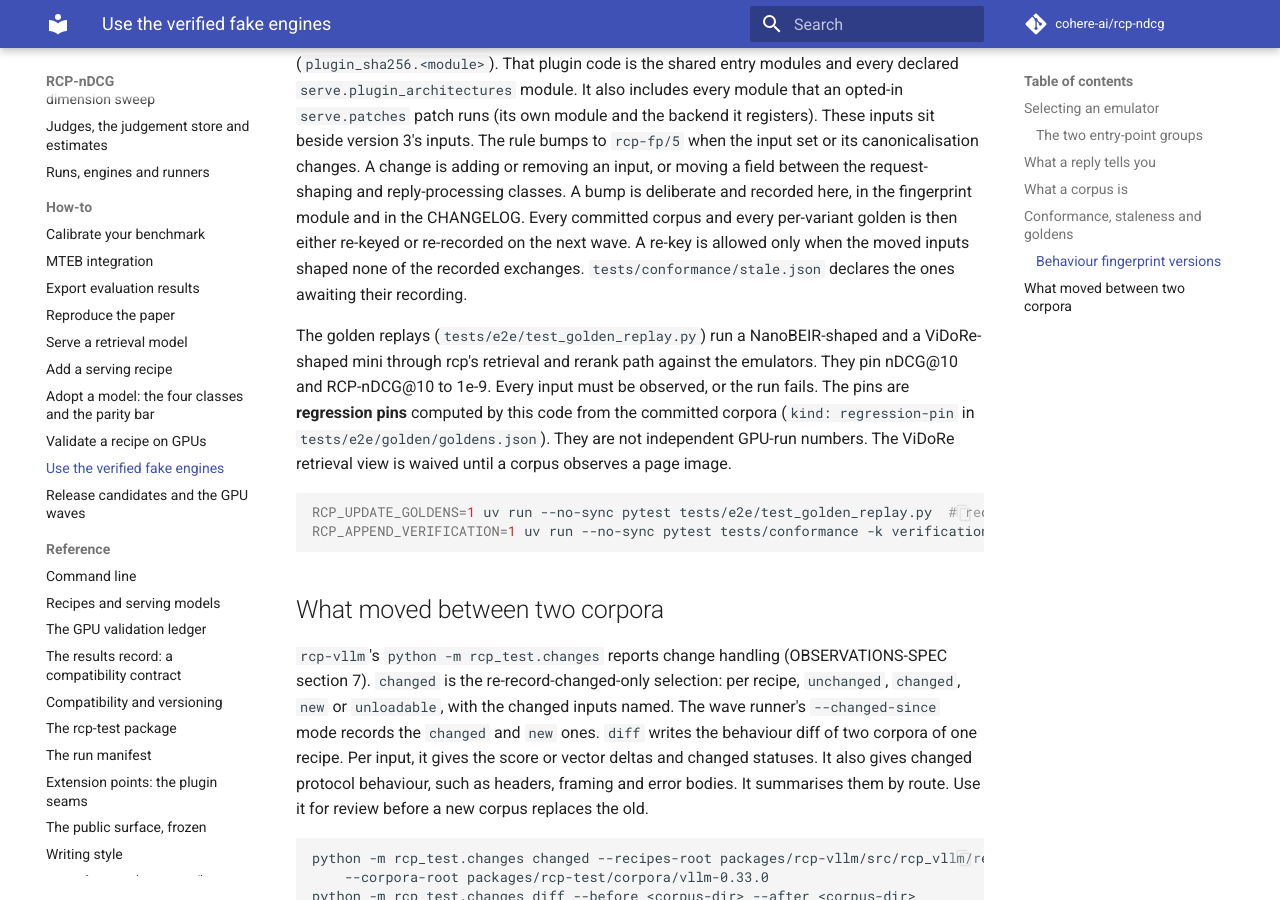
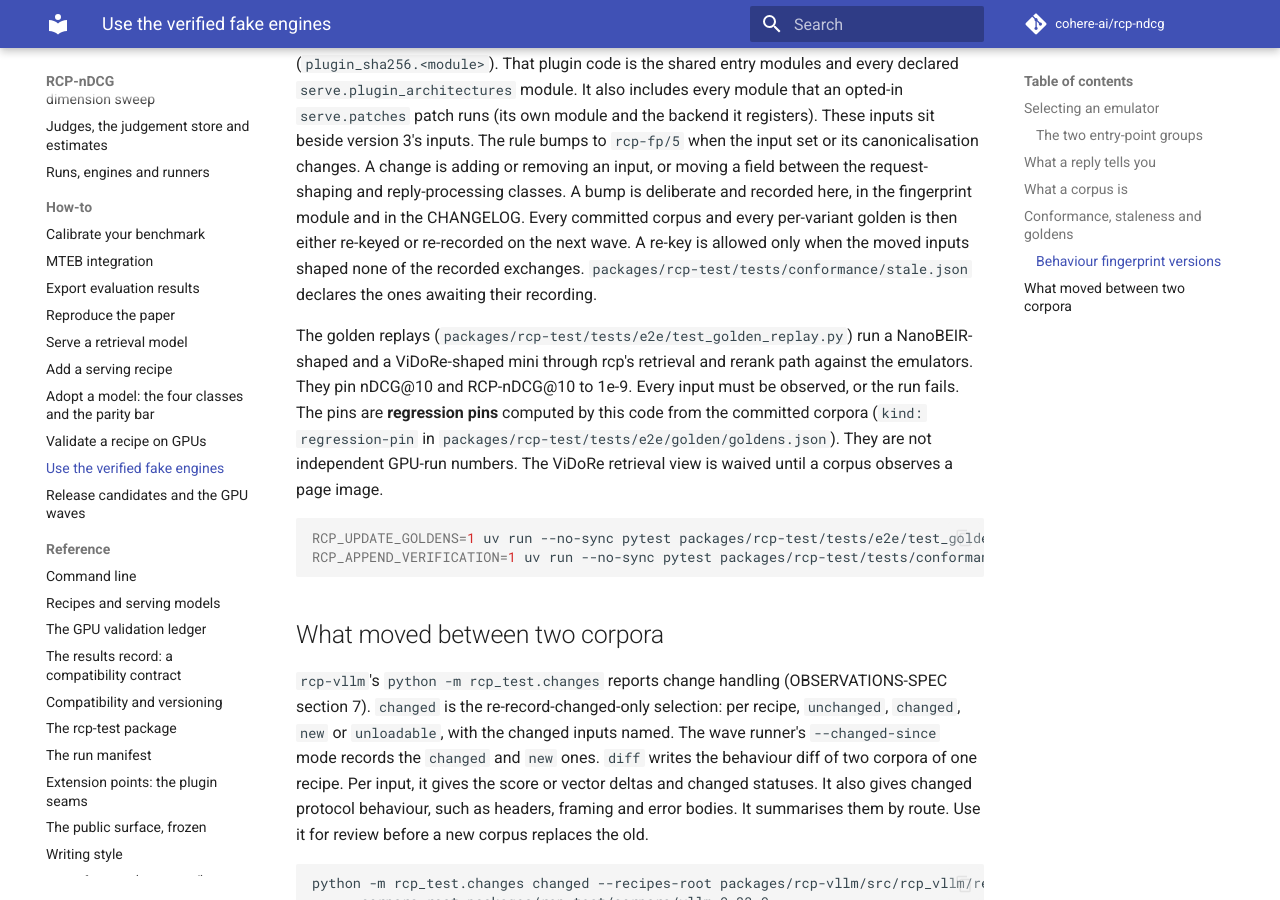
Before and after one commit to cohere-ai/rcp-ndcg, an MkDocs documentation site: the page built from docs/how-to/use-verified-fake-engines.md, in a window 1280 px wide and 900 px high, scrolled down 4859 px. Built offline with MkDocs 1.6.1 and Material for MkDocs 9.7.7, drawn with Linux system fonts in a browser that asks for light colours; comment, search, counter and statistics services are not loaded; some of the changed text lies outside the part shown.

Commit message:
docs: the harness's test-tree paths carry the packages/rcp-test prefix
Nine references still spelled the rcp-test package's own subtrees as root `tests/...`: the
conformance and golden-replay paths, the waivers/stale files, the family goldens' directory and the
recipes README's fixtures. Two of them were runnable commands that fail from the checkout root
(`pytest tests/e2e/test_golden_replay.py` and `pytest tests/conformance -k verification_record`);
both now run as written. The neighbouring corpus spellings already used the full path.

````diff
--- a/docs/how-to/use-verified-fake-engines.md
+++ b/docs/how-to/use-verified-fake-engines.md
@@ -95,13 +95,13 @@ alone.
 
 ## Conformance, staleness and goldens
 
-The conformance suite (`tests/conformance/`) replays every recorded exchange through the emulator's HTTP
+The conformance suite (`packages/rcp-test/tests/conformance/`) replays every recorded exchange through the emulator's HTTP
 surface. It compares the status, the recorded headers, the body and, where recorded, the raw bytes. The
 staleness check recomputes each recipe's **behaviour fingerprint**
 (`rcp_test.fingerprint.behaviour_fingerprint`, rule `rcp-fp/4`). The fingerprint has these inputs: the checkpoint id and revision. It also has the engine image, its version floor and the serve block. It also has the source hash of every plugin module that the recipe's engine runs. That includes its declared architectures' modules and its opted-in patches'. The template file's bytes, the tokenizer's SHA-256 and the client fields that change the request bytes are inputs too. The
 check fails and **names the changed inputs** when no committed corpus carries the fingerprint. The only way
-past is a dated, reasoned, unexpired entry in `tests/conformance/waivers.json`. The release checklist requires
-that file to be empty. A corpus left stale by a recipe change and awaiting its re-recording is declared in `tests/conformance/stale.json`. The entry gives the recipe, the recorded fingerprint, the inputs that moved, why and when. The
+past is a dated, reasoned, unexpired entry in `packages/rcp-test/tests/conformance/waivers.json`. The release checklist requires
+that file to be empty. A corpus left stale by a recipe change and awaiting its re-recording is declared in `packages/rcp-test/tests/conformance/stale.json`. The entry gives the recipe, the recorded fingerprint, the inputs that moved, why and when. The
 replays skip it. The suite checks that it fails the staleness gate naming exactly those inputs. The release
 checklist requires that list empty too, and `RCP_NDCG_RELEASE=1` makes the suite enforce it. The way to empty
 it is a new recording (the wave runner's `--changed-since`), never an edit. A corpus whose moved inputs shape none of its recorded exchanges is re-keyed instead. Such inputs are metadata only, such as a pooler setting that restates the engine's default. Its manifest carries the current fingerprint and a `rekeyed` entry that names what moved and
@@ -143,18 +143,18 @@ different rules never collide. `rcp-fp/4` is current. It keys the engine image a
 (`engine.image`, `engine.min_version`) and the plugin code that the recipe's engine runs
 (`plugin_sha256.<module>`). That plugin code is the shared entry modules and every declared `serve.plugin_architectures` module. It also includes every module that an opted-in `serve.patches` patch runs (its own module and the backend it registers). These inputs sit beside version 3's inputs. The rule bumps to `rcp-fp/5` when the input set or its canonicalisation changes. A change is adding or removing an input, or moving a field between the request-shaping and reply-processing classes. A bump is deliberate and recorded here, in the fingerprint
 module and in the CHANGELOG. Every committed corpus and every per-variant golden is then either re-keyed or re-recorded on the next wave. A re-key is allowed only when the moved inputs shaped none of the recorded exchanges.
-`tests/conformance/stale.json` declares the ones awaiting their recording.
+`packages/rcp-test/tests/conformance/stale.json` declares the ones awaiting their recording.
 
-The golden replays (`tests/e2e/test_golden_replay.py`) run a NanoBEIR-shaped and a ViDoRe-shaped mini through
+The golden replays (`packages/rcp-test/tests/e2e/test_golden_replay.py`) run a NanoBEIR-shaped and a ViDoRe-shaped mini through
 rcp's retrieval and rerank path against the emulators. They pin nDCG@10 and RCP-nDCG@10 to 1e-9. Every
 input must be observed, or the run fails. The pins are **regression pins** computed by this code from the
-committed corpora (`kind: regression-pin` in `tests/e2e/golden/goldens.json`). They are not independent GPU-run
+committed corpora (`kind: regression-pin` in `packages/rcp-test/tests/e2e/golden/goldens.json`). They are not independent GPU-run
 numbers. The ViDoRe retrieval view is waived until a corpus observes a page image.
 
 <!-- snippet: skip (a repository checkout with the corpora) -->
 ```bash
-RCP_UPDATE_GOLDENS=1 uv run --no-sync pytest tests/e2e/test_golden_replay.py  # recompute the pins
-RCP_APPEND_VERIFICATION=1 uv run --no-sync pytest tests/conformance -k verification_record
+RCP_UPDATE_GOLDENS=1 uv run --no-sync pytest packages/rcp-test/tests/e2e/test_golden_replay.py  # recompute the pins
+RCP_APPEND_VERIFICATION=1 uv run --no-sync pytest packages/rcp-test/tests/conformance -k verification_record
 ```
 
 ## What moved between two corpora
````
Also changed, not shown: docs/how-to/add-a-model.md (+1 -1 lines), docs/reference/versioning.md (+1 -1 lines), packages/rcp-vllm/src/rcp_vllm/recipes/README.md (+1 -1 lines).
